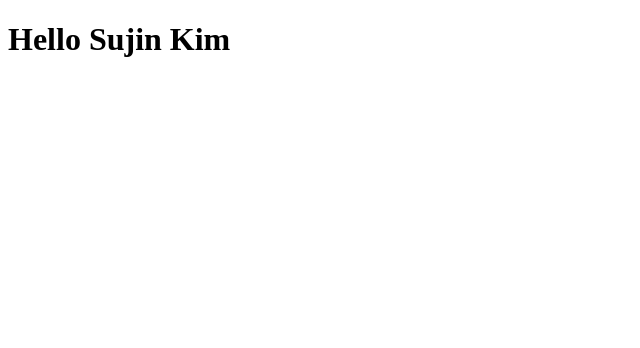
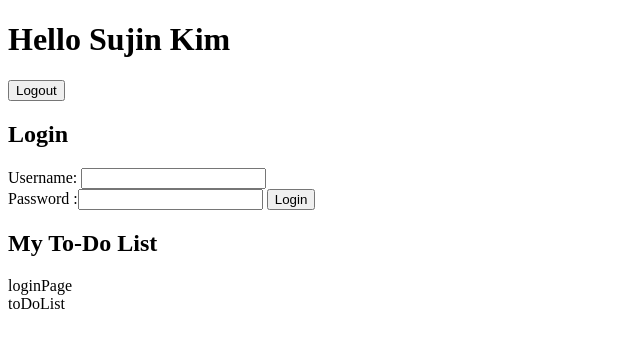
Before and after one commit to clairesujin8702/MyOwnPlanner, a React app: page / in a window 1280 px wide. Shown: the top 348 px of the page, without its empty margins (0-640 px from the left). Built offline with nearby package versions, Linux system fonts and the light colour scheme; the HTML template or start-up script is replaced by a standard one.

Commit message:
Create wireframe

```diff
--- a/client/src/components/App.jsx
+++ b/client/src/components/App.jsx
@@ -1,10 +1,23 @@
 import React from 'react';
 import axios from 'axios';
+import Login from './auth/Login.jsx';
+import ToDoList from './toDoList/ToDoList.jsx';
 
-export default ({ name }) => {
+const App = ({ name }) => {
   return (
     <div>
-      <h1>Hello {name}</h1>
+      <div>
+        <h1>Hello {name}</h1>
+        <button>Logout</button>
+      </div>
+      <div>
+        <Login userInfo={name} />
+      </div>
+      <div>
+        <ToDoList userInfo={name} />
+      </div>
     </div>
   );
 };
+
+export default App;
--- /dev/null
+++ b/client/src/components/auth/Login.jsx
@@ -0,0 +1,24 @@
+import React from 'react';
+import axios from 'axios';
+
+const Login = ({ userInfo }) => {
+  console.log('Login page : ', userInfo);
+  return (
+    <>
+      <h2> Login</h2>
+      <form method='post'>
+        <div>
+          <label>Username: </label>
+          <input type='text' name='username' />
+        </div>
+        <div>
+          <label>Password :</label>
+          <input type='password' name='password' /> <button>Login</button>
+        </div>
+        <div></div>
+      </form>
+    </>
+  );
+};
+
+export default Login;
--- /dev/null
+++ b/client/src/components/toDoList/Task.jsx
@@ -0,0 +1,9 @@
+import React from 'react';
+
+export default ({ task }) => {
+  return (
+    <div>
+      <span>{task}</span>
+    </div>
+  );
+};
--- /dev/null
+++ b/client/src/components/toDoList/ToDoList.jsx
@@ -0,0 +1,21 @@
+import React from 'react';
+import Task from './Task.jsx';
+
+const ToDoList = ({ userInfo }) => {
+  console.log('ToDoList page : ', userInfo);
+  let mockData = [
+    { id: 1, task: 'loginPage' },
+    { id: 2, task: 'toDoList' },
+  ];
+
+  return (
+    <div>
+      <h2>My To-Do List</h2>
+      {mockData.map((task, i) => (
+        <Task key={i} task={task.task} />
+      ))}
+    </div>
+  );
+};
+
+export default ToDoList;
```
